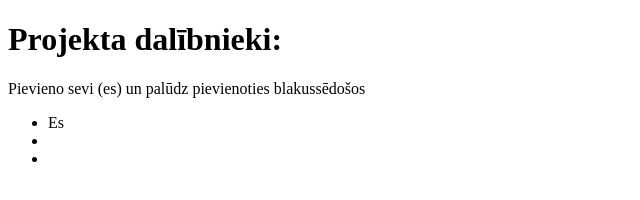
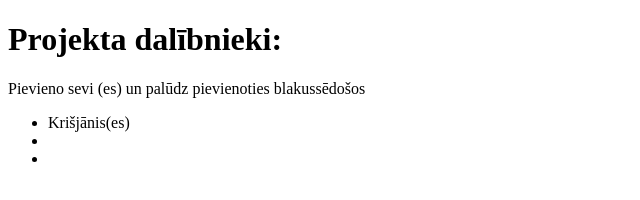
Before and after one commit to raivis-rasnacs/github_stafete, a plain HTML site: page index.html in a window 1280 px wide. Shown: the full height of the page, 0-640 px from the left. Drawn offline with Linux system fonts and the light colour scheme.

Commit message:
MANS
jajaja

```diff
--- a/index.html
+++ b/index.html
@@ -9,7 +9,7 @@
     <h1>Projekta dalībnieki:</h1>
     <p>Pievieno sevi (es) un palūdz pievienoties blakussēdošos</p>
     <ul>
-        <li>Es</li>
+        <li>Krišjānis(es)</li>
         <li></li>
         <li></li>
     </ul>
```
